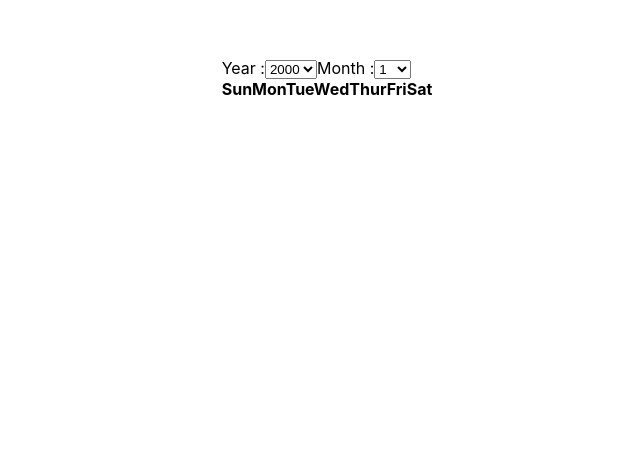
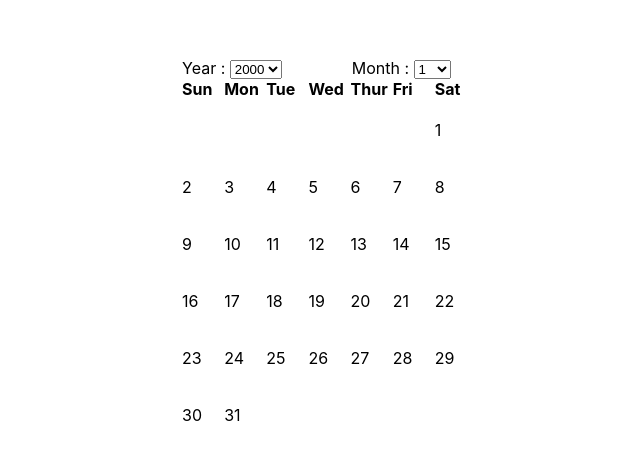
Before and after one commit to Mikey-3481/Calendar, a React (Create React App) app: page / in a window 1280 px wide. Shown: the part 142-602 px from the top of the page, without its empty margins (313-953 px from the left). Built offline with nearby package versions, Linux system fonts and the light colour scheme.

Commit message:
my-calendar v1.03

```diff
--- a/src/App.css
+++ b/src/App.css
@@ -2,3 +2,13 @@
   margin-top: 200px;
   justify-items: center;
 }
+
+.body {
+  display: grid;
+  grid-template-columns: repeat(7, 1fr);
+  gap: 5px;
+}
+
+#year-select {
+  margin-right: 70px;
+}
--- a/src/components/Board.jsx
+++ b/src/components/Board.jsx
@@ -3,7 +3,6 @@ import React, { useState } from "react";
 export default function Board() {
   const [selectedYear, setSelectedYear] = useState(2000);
   const [selectedMonth, setSelectedMonth] = useState(1);
-  const days = [];
   const dates = ["Sun", "Mon", "Tue", "Wed", "Thur", "Fri", "Sat"];
   const months = [31, 28, 31, 30, 31, 30, 31, 31, 30, 31, 30, 31];
 
@@ -11,7 +10,7 @@ export default function Board() {
     return (year % 4 === 0 && year % 100 !== 0) || year % 400 === 0;
   };
 
-  const setLastDays = (year, month) => {
+  const getLastDays = (year, month) => {
     let totalDays = 0;
 
     for (let y = 2000; y < year; y++) {
@@ -22,22 +21,32 @@ export default function Board() {
       totalDays += months[m];
     }
 
-    if (isLeapYear(year)) totalDays += 1;
+    if (isLeapYear(year) && month > 2) totalDays += 1;
 
-    return  totalDays;
+    return totalDays;
+  };
+
+  const totalDays = getLastDays(selectedYear, selectedMonth);
+
+  const startDate = (totalDays + 6) % 7;
+
+  let days = [];
+  for (let d = 1; d <= months[selectedMonth - 1]; d++) {
+    days.push(d);
   }
+  days = [...Array(startDate).fill(null), ...days]
 
   const yearArr = [];
   const monthArr = [];
   for (let month = 1; month <= 12; month++) monthArr.push(month);
   for (let year = 2000; year <= 2050; year++) yearArr.push(year);
 
-  console.log(selectedMonth, selectedYear);
+  console.log(days);
 
   return (
     <div className="board">
       <header>
-        <label htmlFor="year-select">Year :</label>
+        <label htmlFor="year-select">Year :  </label>
         <select
           name=""
           id="year-select"
@@ -49,7 +58,7 @@ export default function Board() {
             </option>
           ))}
         </select>
-        <label htmlFor="month-select">Month :</label>
+        <label htmlFor="month-select">Month :  </label>
         <select
           name=""
           id="month-select"
@@ -62,14 +71,18 @@ export default function Board() {
           ))}
         </select>
       </header>
-      <body>
+      <div className="body">
         {dates.map((date) => (
-          <date key={date}>
+          <div key={date}>
             <b>{date}</b>
-          </date>
+          </div>
         ))}
-        {}
-      </body>
+        {days.map((day, index) => (
+          <div key={index}>
+            <p>{day}</p>
+          </div>
+        ))}
+      </div>
     </div>
   );
 }
```
